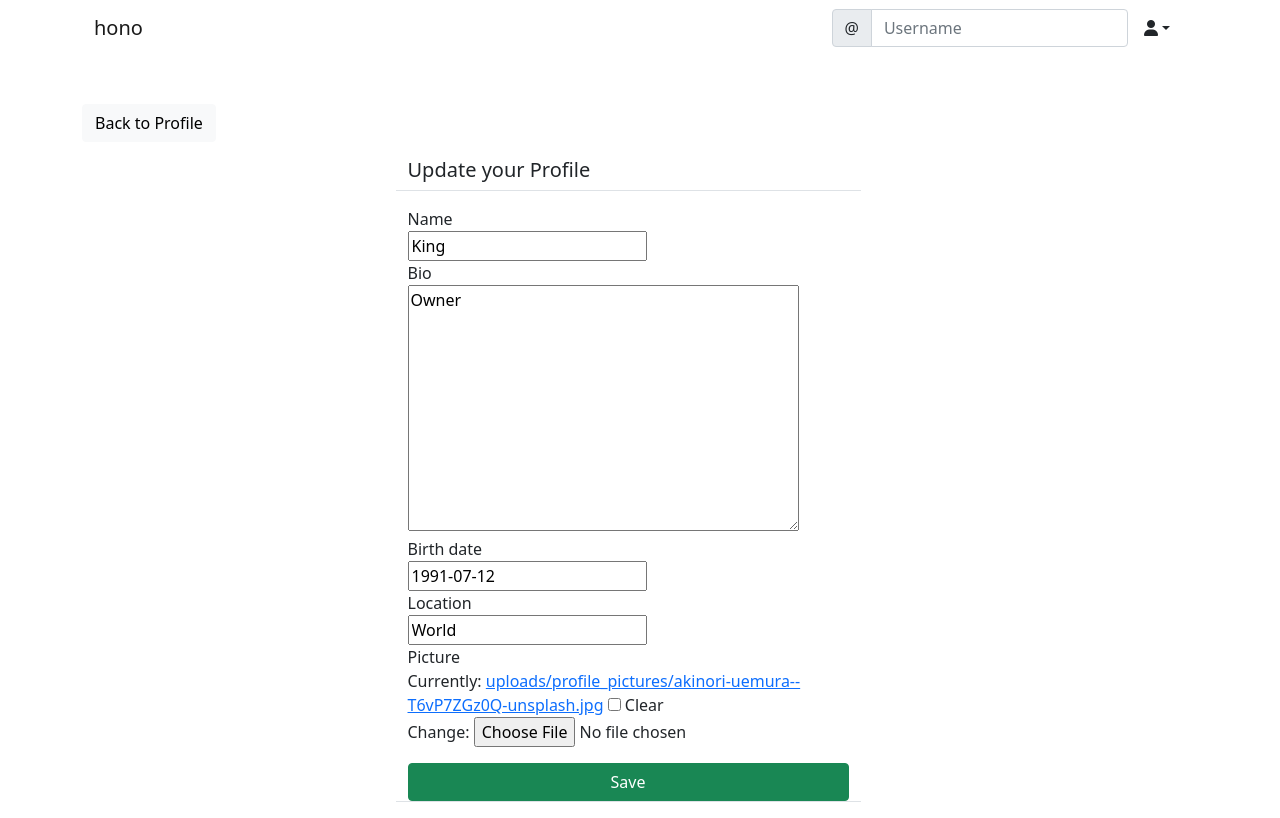
After one commit to JohnPeter-hub/Hono-project, a Django app: page /social/profile/edit/1 in a window 1280 px wide. The commit adds this page. Run offline with Django 3.2, Linux system fonts and the light colour scheme; a user stored in the database is signed in; data comes from the database, SQL or seed files in the repository; both versions use the stored data as it was after the commit; some libraries are stand-ins or nearby versions.

Commit message:
add profile view and profile edit view

```diff
--- a/hono/hono/settings.py
+++ b/hono/hono/settings.py
@@ -144,7 +144,7 @@ USE_TZ = False
 
 STATIC_URL = '/static/'
 STATICFILES_DIRS = [path.join(BASE_DIR,'static')]
-MEDIA_ROOT = BASE_DIR / 'media'
+MEDIA_ROOT = path.join(BASE_DIR,'media')
 MEDIA_URL = '/media/'
 
 # Default primary key field type
--- a/hono/landing/templates/landing/navbar.html
+++ b/hono/landing/templates/landing/navbar.html
@@ -28,7 +28,7 @@
     <div class="nav-item dropdown">
         <a class="nav-link dropdown-toggle text-dark" data-bs-toggle="dropdown" role="buton" aria-expanded="false"><i class="fas fa-user"></i></a>
         <ul class="dropdown-menu">
-          <li><a class="dropdown-item" href="#">Profile</a></li>
+          <li><a class="dropdown-item" href="{% url 'profile' user.profile.pk%}">Profile</a></li>
           <li><a class="dropdown-item" href="{% url 'account_logout' %}">Sign Out</a></li>
         </ul>
       </div>
--- a/hono/social/models.py
+++ b/hono/social/models.py
@@ -1,7 +1,10 @@
+import django
 from django.db import models
 from django.db.models.deletion import CASCADE
 from django.utils import timezone
 from django.contrib.auth.models import User
+from django.db.models.signals import post_save
+from django.dispatch import receiver
 # Create your models here.
 
 
@@ -22,4 +25,19 @@ class UserProfile(models.Model):
     bio =  models.TextField(max_length=500, blank=True, null=True)
     birth_date = models.DateField(null=True, blank=True)
     location = models.CharField(max_length=100, blank=True, null=True)
-    picture = models.ImageField(upload_to='uploads/profile_pictures', default='uploads/profile_pictures/default.jpeg', blank=True)
+    picture = models.ImageField(upload_to='uploads/profile_pictures', default='uploads/profile_pictures/default.jpg', blank=True)
+
+
+
+@receiver(post_save, sender=User)
+
+def create_user_profile(sender,instance,created, **kwargs):
+    if created:
+        UserProfile.objects.create(user=instance)
+
+
+
+@receiver(post_save, sender=User)
+
+def save_user_profile(sender,instance,created, **kwargs):
+    instance.profile.save()
--- /dev/null
+++ b/hono/social/templates/social/profile_edit.html
@@ -0,0 +1,29 @@
+ {% extends 'landing/base.html' %}
+{% load crispy_forms_tags %}
+
+{% block content%}
+<div class="container">
+      <div class="row mt-5">
+        <div class="col-md-5 col sm-12">
+        <a href="{% url 'profile'  object.pk %}" class="btn btn-light">Back to Profile</a>
+     </div>
+
+    <div class="row justify-content-center mt-3">
+    <div class="col-md-5 col sm-12 border-bottom">
+        <h5>Update your Profile</h5>
+    </div>
+    </div>
+
+    <div class="row justify-content-center mt-3">
+        <div class="col-md-5 col sm-12 border-bottom mb-3">
+            <form action="" method="post" enctype="multipart/form-data">
+                {%csrf_token%}
+                {{ form | crispy}}
+                <div class="d-grid gap-2">
+                    <button class="btn btn-success mt-3">Save</button>
+                </div>
+            </form>
+        </div>
+    </div>
+</div>
+{% endblock content%}
--- a/hono/social/urls.py
+++ b/hono/social/urls.py
@@ -1,5 +1,5 @@
 from django.urls import path
-from .views import PostListView,PostDetailView,PostEditView,PostDeleteView,CommentDeleteView
+from .views import PostListView,PostDetailView,PostEditView,PostDeleteView,CommentDeleteView,ProfileView,ProfileEditView
 
 urlpatterns = [
     path('',PostListView.as_view(), name="post-list"),
@@ -7,5 +7,7 @@ urlpatterns = [
     path('post/edit/<int:pk>',PostEditView.as_view(),name='post-edit'),
     path('post/delete/<int:pk>',PostDeleteView.as_view(),name='post-delete'),
     path('post/<int:post_pk>/comment/delete/<int:pk>/',CommentDeleteView.as_view(),name='comment-delete'),
+    path('profile/<int:pk>/',ProfileView.as_view(),name='profile'),
+    path('profile/edit/<int:pk>',ProfileEditView.as_view(),name='profile-edit'),
 
 ]
--- a/hono/social/views.py
+++ b/hono/social/views.py
@@ -99,6 +99,29 @@ class CommentDeleteView(LoginRequiredMixin,UserPassesTestMixin, DeleteView):
         post = self.get_object()
         return self.request.user == post.author
 
-# class ProfileView(View):
-#     def get(self,request,pk, *args, **kwargs):
-#13.34
+class ProfileView(View):
+    def get(self,request,pk, *args, **kwargs):
+        profile = UserProfile.objects.get(pk=pk)
+        user = profile.user
+        posts = Post.objects.filter(author=user).order_by('-created_on')
+
+        context = {
+            'user':user,
+            'profile':profile,
+            'posts':posts,
+        }
+
+        return render(request,'social/profile.html',context)
+
+class ProfileEditView(LoginRequiredMixin,UserPassesTestMixin,UpdateView):
+    model = UserProfile
+    template_name = 'social/profile_edit.html'
+    fields = ['name','bio','birth_date','location','picture']
+
+    def get_success_url(self):
+        pk = self.kwargs['pk']
+        return reverse_lazy('profile', kwargs={'pk':pk})
+
+    def test_func(self):
+        profile = self.get_object()
+        return self.request.user ==profile.user
```
Also changed, not shown: hono/social/templates/social/profile.html (added, +51 -0 lines), hono/db.sqlite3, hono/media/uploads/profile_pictures/akinori-uemura--T6vP7ZGz0Q-unsplash.jpg (added), hono/media/uploads/profile_pictures/default_7C5H745.jpg (added).
